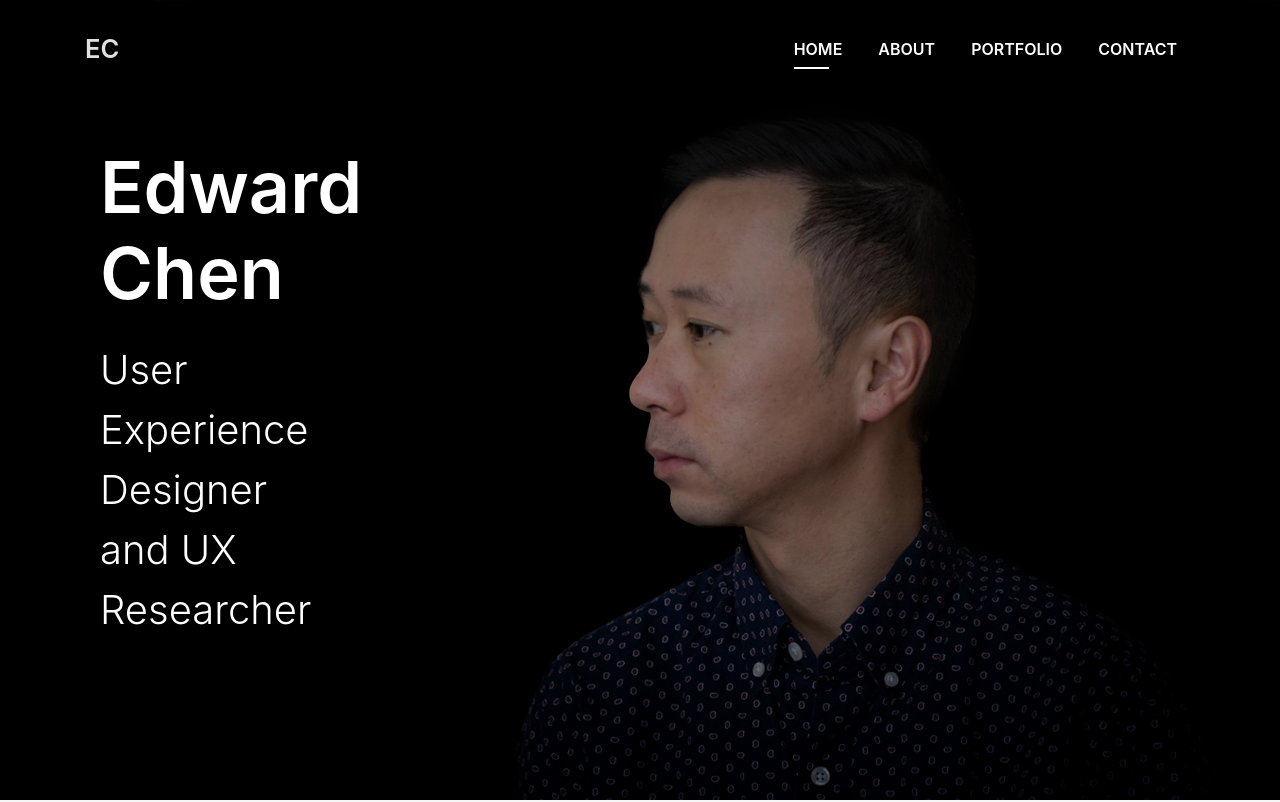
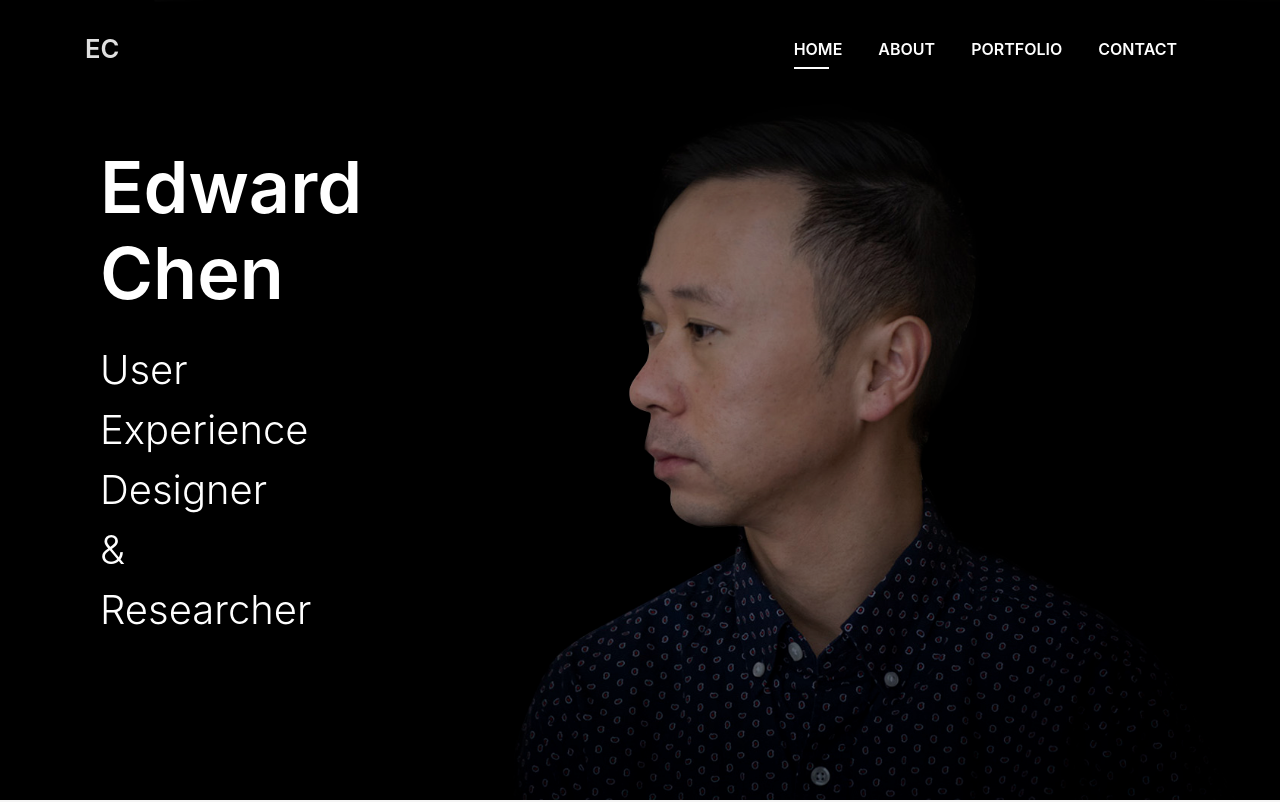
Before and after one commit to designedchen/designedchen.github.io, a plain HTML site: page index.html in a window 1280 px wide. Shown: the top 802 px of the page. Drawn offline with Linux system fonts and the light colour scheme; files whose address does not match are found by name.

Commit message:
Update index.html

```diff
--- a/index.html
+++ b/index.html
@@ -58,7 +58,7 @@
 			<div class="table-cell">
 				<div class="container">
 								<h1 class="intro-title mb-4 col-2">Edward Chen</h1>
-					<p class="intro-subtitle col-2">User Experience Designer and UX Researcher</p>
+					<p class="intro-subtitle col-2">User Experience Designer & Researcher</p>
 				</div>
 			</div>
 		</div>
```
